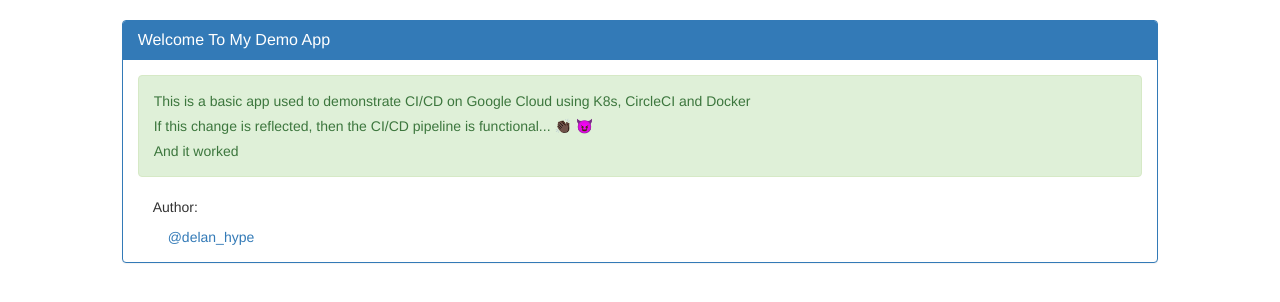
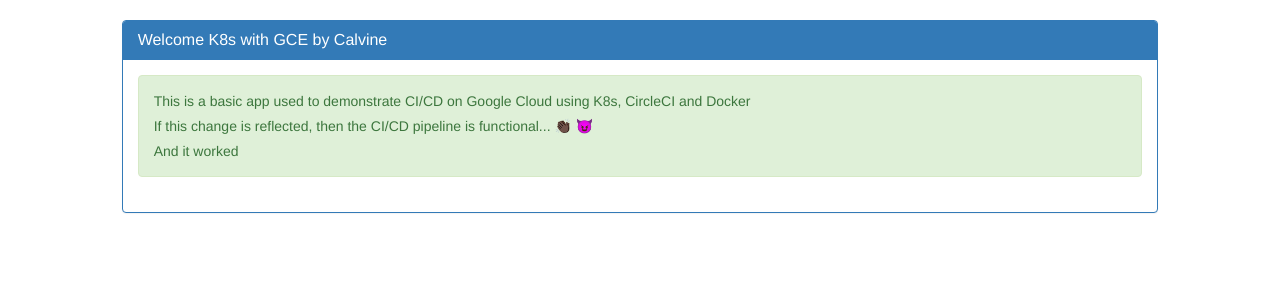
Before and after one commit to NYARAS/CI-CD-K8S, a website: page index.html in a window 1280 px wide. Drawn offline with nearby package versions, Linux system fonts and the light colour scheme.

Commit message:
first commit

```diff
--- a/index.html
+++ b/index.html
@@ -8,7 +8,7 @@
   <div class="col-md-10 col-md-offset-1" style="margin-top:20px">
    <div class="panel panel-primary">
      <div class="panel-heading">
-       <h3 class="panel-title">Welcome To My Demo App</h3>
+       <h3 class="panel-title">Welcome K8s with GCE by Calvine</h3>
      </div>
       <div class="panel-body">
        <div class="alert alert-success">
@@ -16,12 +16,7 @@
           <p>If this change is reflected, then the CI/CD pipeline is functional... 👏🏿 😈 </p>
           <p>And it worked</p>
        </div>
-         <div class="col-md-9">
-           <p>Author:</p>
-           <div class="col-md-3">
-             <a href="https://twitter.com/delan_hype">@delan_hype</a>
-           </div>
-         </div>
+
       </div>
   </div>
   </div>
```
